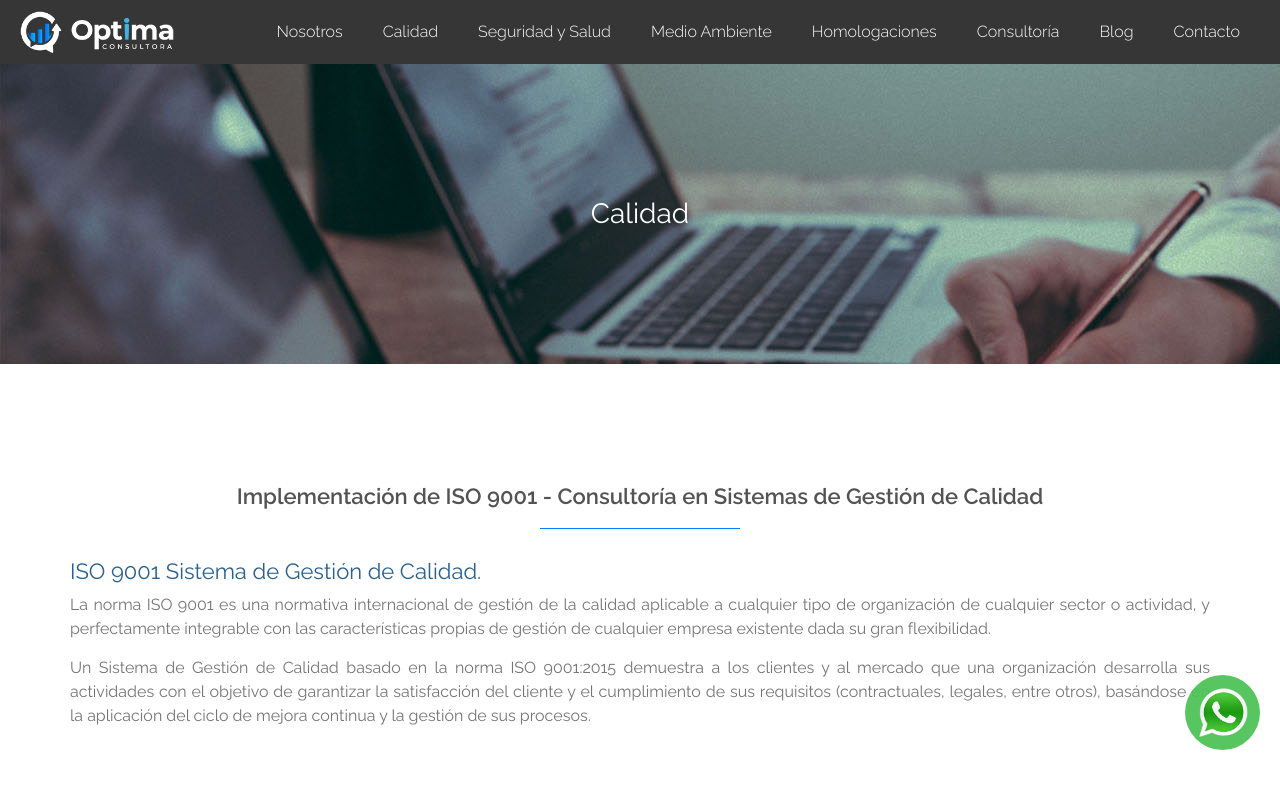
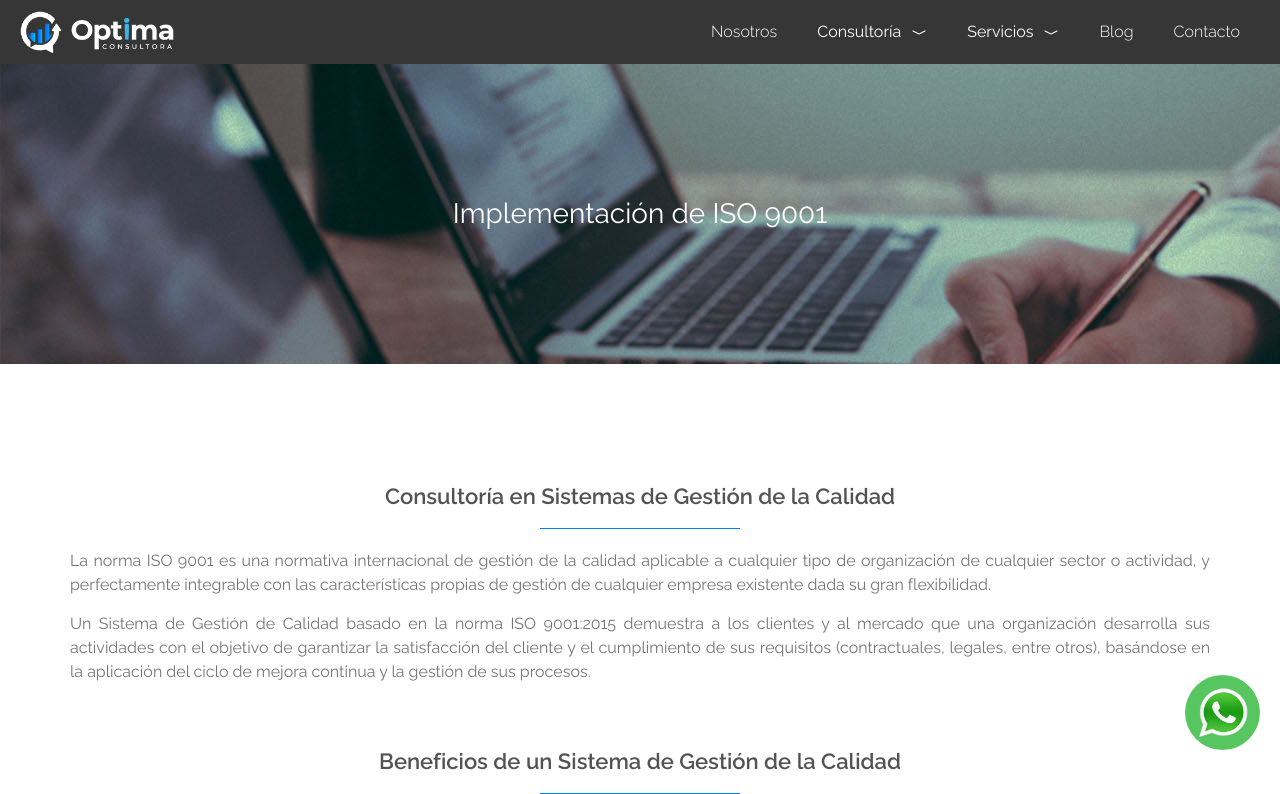
Before and after one commit to JesusBarboza1994/optima-landing, a React (Create React App) app: page /calidad in a window 1280 px wide. Shown: the top 794 px of the page. Built offline with nearby package versions, Linux system fonts and the light colour scheme.

Commit message:
ADD: create a new navbar with sections

```diff
--- a/src/App.js
+++ b/src/App.js
@@ -23,6 +23,8 @@ import Medio2 from './components/servicios/medio2';
 import Medio3 from './components/servicios/medio3';
 import styled from '@emotion/styled';
 import whatsapp from "./assets/whatsapp.png"
+import NavbarSection from './components/Navbar/Navbar02';
+import SistemaGestionIso from './pages/SistemaGestionIso';
 
 
 const ContainerImage = styled.div`
@@ -54,22 +56,24 @@ function App() {
   }
   return (
     <div className="App">
-      <Navbar/>
+      {/* <Navbar/> */}
+      <NavbarSection/>
       <Routes>
         <Route path="/" element={<Home/>} />
         <Route path="/nosotros" element={<Nosotros/>} />
+        <Route path="/sistema-gestion-iso" element={<SistemaGestionIso/>} />
         <Route path="/calidad" element={<Calidad/>} />
-        <Route path="/calidad/1" element={<Template title={"Calidad"} descrip={"Mantenimiento"} Main={Calidad1} />} />
+        {/* <Route path="/calidad/1" element={<Template title={"Calidad"} descrip={"Mantenimiento"} Main={Calidad1} />} />
         <Route path="/calidad/2" element={<Template title={"Calidad"} descrip={"Capacitaciones"} Main={Calidad2} />} />
-        <Route path="/calidad/3" element={<Template title={"Calidad"} descrip={"Auditoría"} Main={Calidad3} />} />
+        <Route path="/calidad/3" element={<Template title={"Calidad"} descrip={"Auditoría"} Main={Calidad3} />} /> */}
         <Route path="/seguridad-y-salud" element={<SeguridadSalud/>} />
-        <Route path="/seguridad-y-salud/1" element={<Template title={"Seguridad y Salud"} descrip={"Mantenimiento"} Main={Seguridad1} />} />
+        {/* <Route path="/seguridad-y-salud/1" element={<Template title={"Seguridad y Salud"} descrip={"Mantenimiento"} Main={Seguridad1} />} />
         <Route path="/seguridad-y-salud/2" element={<Template title={"Seguridad y Salud"} descrip={"Capacitaciones"} Main={Seguridad2} />} />
-        <Route path="/seguridad-y-salud/3" element={<Template title={"Seguridad y Salud"} descrip={"Auditoría"} Main={Seguridad3} />} />
+        <Route path="/seguridad-y-salud/3" element={<Template title={"Seguridad y Salud"} descrip={"Auditoría"} Main={Seguridad3} />} /> */}
         <Route path="/medio-ambiente" element={<MedioAmbiente/>} />
-        <Route path="/medio-ambiente/1" element={<Template title={"Medio Ambiente"} descrip={"Mantenimiento"} Main={Medio1} />} />
+        {/* <Route path="/medio-ambiente/1" element={<Template title={"Medio Ambiente"} descrip={"Mantenimiento"} Main={Medio1} />} />
         <Route path="/medio-ambiente/2" element={<Template title={"Medio Ambiente"} descrip={"Capacitaciones"} Main={Medio2} />} />
-        <Route path="/medio-ambiente/3" element={<Template title={"Medio Ambiente"} descrip={"Auditoría"} Main={Medio3} />} />
+        <Route path="/medio-ambiente/3" element={<Template title={"Medio Ambiente"} descrip={"Auditoría"} Main={Medio3} />} /> */}
         <Route path="/homologaciones" element={<Homologaciones/>} />
         <Route path="/consultoria" element={<Consultoria/>} />
         <Route path="/blog" element={<Blog/>} />
--- /dev/null
+++ b/src/components/Navbar/Navbar02.js
@@ -0,0 +1,179 @@
+import styled from "@emotion/styled"
+import { colors } from "../../styles/colors"
+import { RxHamburgerMenu } from "react-icons/rx"
+import { Link } from "react-router-dom"
+import { useState } from "react"
+import optima from '../../assets/optima-logo.png'
+import {BsChevronCompactDown} from "react-icons/bs"
+
+const Li = styled.li`
+  margin: 20px 0px;
+  list-style:none;
+  position:relative;
+  p{
+    display:flex;
+    align-items:center;
+    justify-content:center;
+  }
+  @media(min-width:1250px){
+    &:hover .consultoria{
+      display:flex;
+      position:absolute;
+      right:-90px;
+      z-index:2;
+    }
+    &:hover .servicios{
+      display:flex;
+      position:absolute;
+      right:-120px;
+      z-index:2;
+    }
+  }
+  @media (max-width: 1250px) {
+    padding: 10px 0px;
+    border: 1px solid ${colors.white};
+    margin:0px;
+    }
+    .consultoria{
+      display:${props => props.consultoria};
+      padding-top:0px
+    }
+    .servicios{
+      display:${props => props.servicios};
+      padding-top:0px
+    }
+
+  }
+`
+const StyledLink = styled(Link)`
+  text-decoration:none;
+  color: ${colors.white};
+  font-weight:300;
+  &:hover{
+      color: ${colors.blue[600]};
+  }
+  @media (max-width: 1250px) {
+    color:${colors.white};
+  }
+`
+const List = styled.ul`
+  display:flex;
+  flex-wrap:wrap;
+  justify-content: flex-end;
+  align-items:center;
+  gap: 40px;
+  margin:0px;
+  width:100%;
+  padding: 0px 40px;
+  @media (max-width: 1250px) {
+    flex-direction:column;
+    width:300px;
+    display:${props => props.menu};
+    position: absolute;
+    right:0;
+    top:50px;
+    background:${colors.black};
+    padding: 0px 0px;
+  }
+`
+const Nav = styled.nav`
+  background-color:${colors.black};
+  color:${colors.white};
+  display:flex;
+  justify-content:space-between;
+  align-items:center;
+  position: sticky;
+  top:0px;
+  z-index:1;
+  @media (max-width: 1250px) {
+    position:relative;
+  }
+
+`
+const Menu = styled(RxHamburgerMenu)`
+  cursor:pointer;
+  scale:1.5;
+  display:none;
+  margin-right:40px;
+  @media (max-width: 1250px) {
+    display:block;
+  }
+`
+const SubMenu = styled.div`
+  display:flex;
+  flex-direction:column;
+  display:none;
+  width:300px;
+  padding-top:15px;
+  background-color:${colors.black};
+  a{
+    margin: 10px auto;
+  }
+  &:hover{
+    display:flex;
+  }
+`
+
+export default function NavbarSection(){
+  const [menu, setMenu] = useState("none");
+  const [consultoria, setConsultoria] = useState("none");
+  const [servicios, setServicios] = useState("none");
+
+  function handleMenu(){
+    menu==="none" ? setMenu("block") : setMenu("none");
+  }
+
+  // function handleCloseMenu(){
+  //   setMenu("none");
+  // }
+
+  function handleConsultoria(){
+    if(window.innerWidth <= 1250){
+      consultoria==="none" ? setConsultoria("flex") : setConsultoria("none");
+    }
+  }
+  function handleServicios(){
+    if(window.innerWidth <= 1250){
+      servicios==="none" ? setServicios("flex") : setServicios("none");
+    }
+  }
+  return(
+    <Nav >
+      <div style={{paddingLeft:"20px"}}>
+        <a href="/">
+          <img src={optima} alt="optima" style={{width:"180px"}}/>
+        </a>
+      </div>
+      <List menu={menu} >
+            <Li>
+              <StyledLink className={`nosotros`} to={`/nosotros`}>Nosotros</StyledLink>
+            </Li>
+            <Li consultoria={consultoria} onClick={handleConsultoria}>
+              <p>Consultoría <BsChevronCompactDown style={{marginLeft:"10px"}}/></p>
+              <SubMenu className="consultoria">
+                <StyledLink to={"/sistema-gestion-iso"}>Sistema de Gestión ISO</StyledLink>
+                <StyledLink>Seguridad y Salud Laboral</StyledLink>
+                <StyledLink to={`/homologaciones`}>Homologaciones</StyledLink>
+                <StyledLink>Hostigamiento Sexual Laboral</StyledLink>
+              </SubMenu>
+            </Li>
+            <Li servicios={servicios} onClick={handleServicios}>
+              <p>Servicios <BsChevronCompactDown style={{marginLeft:"10px"}}/></p>
+              <SubMenu className="servicios">
+                <StyledLink>Capacitación</StyledLink>
+                <StyledLink>Auditorías</StyledLink>
+              </SubMenu>
+              {/* <StyledLink className={`consultoria`} to={`/consultoria`}>Servicios</StyledLink> */}
+            </Li>
+            <Li>
+              <StyledLink className={`blog`} to={`/blog`}>Blog</StyledLink>
+            </Li>
+            <Li>
+              <StyledLink className={`contacto`} to={`/contacto`}>Contacto</StyledLink>
+            </Li>
+
+      </List>
+      <Menu onClick={handleMenu} />
+    </Nav>
+  )
+}
--- a/src/components/card-home.js
+++ b/src/components/card-home.js
@@ -30,6 +30,9 @@ const Figure = styled.figure`
   &:hover figcaption{
     opacity: 1;
   }
+  &:hover img{
+    opacity: 0.3;
+  }
 
 `
 const Figcaption = styled.figcaption`
@@ -39,8 +42,9 @@ const Figcaption = styled.figcaption`
   height:100%;
   padding: 30px;
   background-color: none;
-  color: #fff;
+  color:${colors.black};
   font-size: 16px;
+  font-weight: 600;
   text-align: center;
   transition: opacity 0.3s ease-out;
   opacity: 0;
--- a/src/components/main/main-calidad.js
+++ b/src/components/main/main-calidad.js
@@ -53,12 +53,14 @@ const ImageContainer = styled.div`
 export default function CalidadMain(){
   return(
     <Wrapper>
-      <h3>ISO 9001 Sistema de Gestión de Calidad.</h3>
-      <p>La norma ISO 9001 es una normativa internacional de gestión de la calidad aplicable a cualquier tipo de organización de cualquier sector o actividad, y perfectamente integrable con las características propias de gestión de cualquier empresa existente dada su gran flexibilidad.</p>
-      <p>Un Sistema de Gestión de Calidad basado en la norma ISO 9001:2015 demuestra a los clientes y al mercado que una organización desarrolla sus actividades con el objetivo de garantizar la satisfacción del cliente y el cumplimiento de sus requisitos (contractuales, legales, entre otros), basándose en la aplicación del ciclo de mejora continua y la gestión de sus procesos.</p>
+      {/* <h3>ISO 9001 Sistema de Gestión de Calidad.</h3> */}
+      <div>
+        <p>La norma ISO 9001 es una normativa internacional de gestión de la calidad aplicable a cualquier tipo de organización de cualquier sector o actividad, y perfectamente integrable con las características propias de gestión de cualquier empresa existente dada su gran flexibilidad.</p>
+        <p>Un Sistema de Gestión de Calidad basado en la norma ISO 9001:2015 demuestra a los clientes y al mercado que una organización desarrolla sus actividades con el objetivo de garantizar la satisfacción del cliente y el cumplimiento de sus requisitos (contractuales, legales, entre otros), basándose en la aplicación del ciclo de mejora continua y la gestión de sus procesos.</p>
+      </div>
       {/* <p>La norma ISO 9001 está basada en ocho principios de gestión de calidad:</p> */}
       {/* <img src={calidad1} alt="imagen" style={{marginBottom:"60px"}}/> */}
-      <Titulo titulo={"Beneficios de un Sistema de Gestión de Calidad ISO 9001"}/>
+      <Titulo titulo={"Beneficios de un Sistema de Gestión de la Calidad"}/>
       {/* <img src={calidad2} alt="imagen" style={{marginBottom:"60px"}}/> */}
       <ImageContainer>
         <BeneficiosIso description="Aumento de la rentabilidad:" img={iconoNaranja} color={"#ed7d31"} text={"Optimiza y mejora la ejecución y control de los procesos e identifica y gestiona los riesgos y oportunidades. Todo ello con orientación a la satisfacción del cliente y al cumplimiento de requisitos."}/>
@@ -69,9 +71,9 @@ export default function CalidadMain(){
         <BeneficiosIso description="Diferenciación positiva:" img={iconoRojo} color={"#f94151"} text={"Ofrece mayores garantías en el desarrollo, control y mejora de las actividades, el cumplimiento de los requisitos y la gestión y control de los riesgos derivados de las mismas."}/>
         <BeneficiosIso description="Integrable con otros sistemas:" img={iconoAzver} color={"#136773"} text={"Su estructura y requisitos siguiendo la “Estructura de Alto Nivel – Anexo SL” permite y facilita la integración y optimización con otros sistemas de gestión (ISO 14001, ISO 45001, ISO 50001, etc.)"}/>
       </ImageContainer>
-      <Titulo titulo={"¿Cómo implemento ISO-9001 en mi organización?"}/>
+      {/* <Titulo titulo={"¿Cómo implemento ISO-9001 en mi organización?"}/>
       <p>Para llevar a cabo la implementación de un Sistema de Gestión de la Calidad en su organización, y poder optar a certificarse en ISO-9001, deberá seguir una serie de pasos:</p>
-      <img src={calidad3} alt="imagen"/>
+      <img src={calidad3} alt="imagen"/> */}
       <Servicios />
     </Wrapper>
   )
--- a/src/components/portada-home.js
+++ b/src/components/portada-home.js
@@ -24,6 +24,7 @@ const Wrapper = styled.div`
   p{
     color:${colors.white};
     padding: 0 20px;
+    font-weight:600;
   }
   a button{
     background: ${colors.blue[600]};
--- a/src/pages/Calidad.js
+++ b/src/pages/Calidad.js
@@ -3,8 +3,8 @@ import Template from "../components/template-page";
 
 export default function Calidad(){
   return(
-    <Template title={"Calidad"}
-      descrip={"Implementación de ISO 9001 - Consultoría en Sistemas de Gestión de Calidad"}
+    <Template title={"Implementación de ISO 9001"}
+      descrip={"Consultoría en Sistemas de Gestión de la Calidad"}
       Main={CalidadMain}
     />
   )
--- a/src/pages/Nosotros.js
+++ b/src/pages/Nosotros.js
@@ -213,9 +213,9 @@ export default function Nosotros(){
         <SubDiv>
           <Wrapper>
             <Card title={"Quienes somos"} image={nosotros1} text1={"OPTIMA CONSULTORA es una empresa especializada en la prestación de servicios profesionales de consultoría, asesoría técnica, auditoría y formación en los campos de calidad, seguridad y salud en el trabajo, medio ambiente, responsabilidad social, mejora organizacional, entre otros servicios que incluimos en nuestra cartera."} text2={""}/>
-            <p>Cualquier empresa que quiera mejorar sus procesos y ser más competitiva encontrará en ÓPTIMA CONSULTORA un socio que le ayudará a implementar mejoras de la forma más eficiente y eficaz, a lograr las certificaciones necesarias, y a mantener y mejorar sus sistemas de gestión.</p>
+            {/* <p>Cualquier empresa que quiera mejorar sus procesos y ser más competitiva encontrará en ÓPTIMA CONSULTORA un socio que le ayudará a implementar mejoras de la forma más eficiente y eficaz, a lograr las certificaciones necesarias, y a mantener y mejorar sus sistemas de gestión.</p>
             <p>Nosotros entendemos como prioritario invertir más tiempo en escuchar al cliente, en conocer y comprender sus necesidades e identificar y garantizar el retorno de la inversión esperado de cada proyecto (reconocimiento, cumplimiento de requisitos legales, mejora de gestión y el control de procesos, diferenciación frente a competidores, etc.).</p>
-            <p>Solo de esta manera podemos ofrecer, verdaderamente y con todas garantías, servicios 100% a medida de las necesidades de cada cliente. Este es el reto que perseguimos diariamente y el compromiso que asumimos en cada proyecto.</p>
+            <p>Solo de esta manera podemos ofrecer, verdaderamente y con todas garantías, servicios 100% a medida de las necesidades de cada cliente. Este es el reto que perseguimos diariamente y el compromiso que asumimos en cada proyecto.</p> */}
             <Card title={"Queremos ofrecer servicios excelentes"} image={nosotros2} text1={"Nos importa la calidad de nuestros servicios y la satisfacción de nuestros clientes, por ello continuamente revisamos y analizamos nuestras metodologías y tratamos de mejorarlas para ampliar nuestra capacidad de respuesta y la calidad de nuestros servicios."} text2={"También nos preocupamos por establecer alianzas con otras empresas y de formarnos en nuevos campos de actividad para poder crecer continuamente y cubrir de este modo el mayor número de necesidades de nuestros clientes."}/>
           </Wrapper>
         </SubDiv>
--- /dev/null
+++ b/src/pages/SistemaGestionIso.js
@@ -0,0 +1,15 @@
+import styled from "@emotion/styled";
+import { Link } from "react-router-dom";
+
+const Wrapper = styled.div`
+`
+
+export default function SistemaGestionIso(){
+  return(
+    <Wrapper>
+      <Link to={"/calidad"}>Calidad</Link>
+      <Link to={"/seguridad-y-salud"}>SST</Link>
+      <Link to={"/medio-ambiente"}>Medio Ambiente</Link>
+    </Wrapper>
+  )
+}
```
